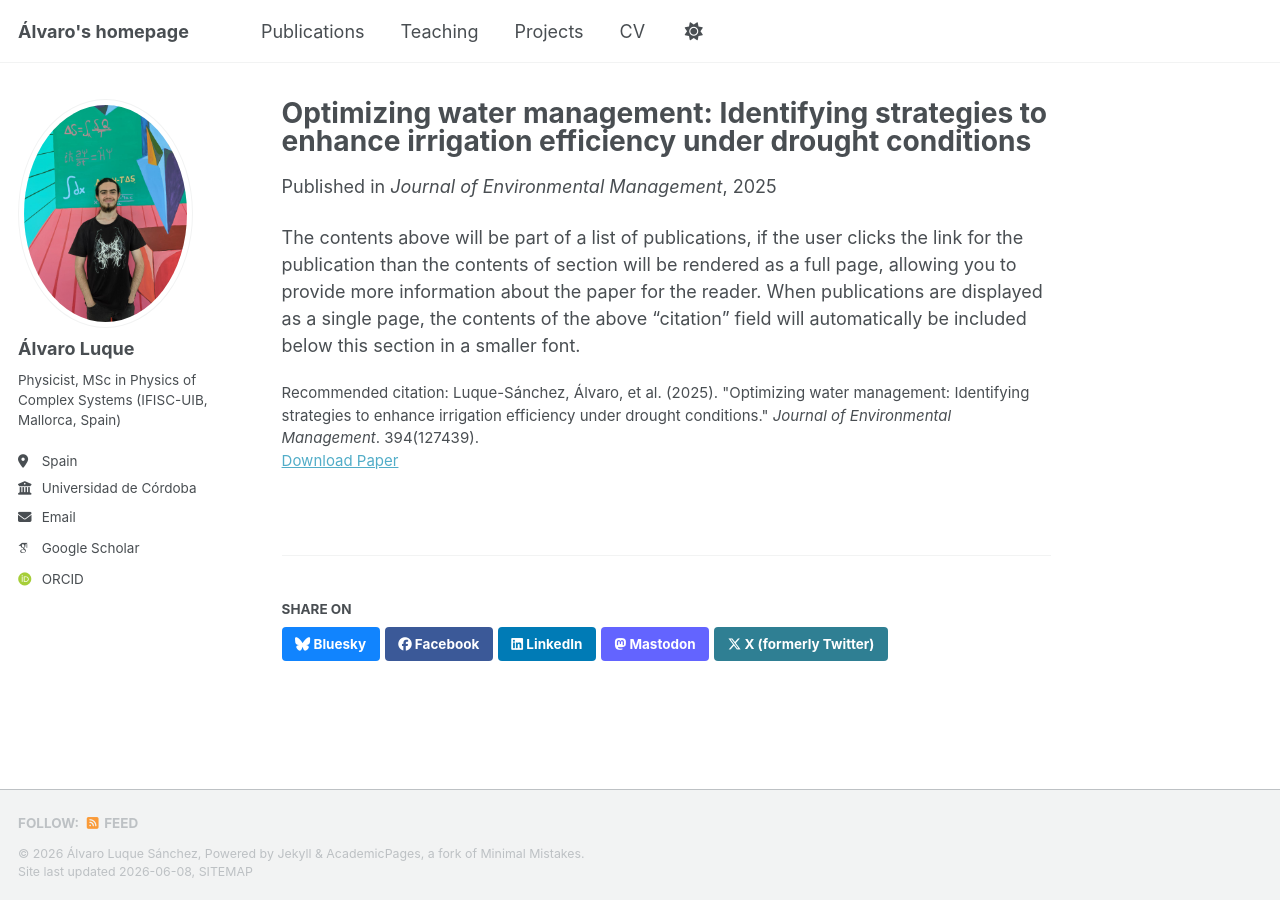
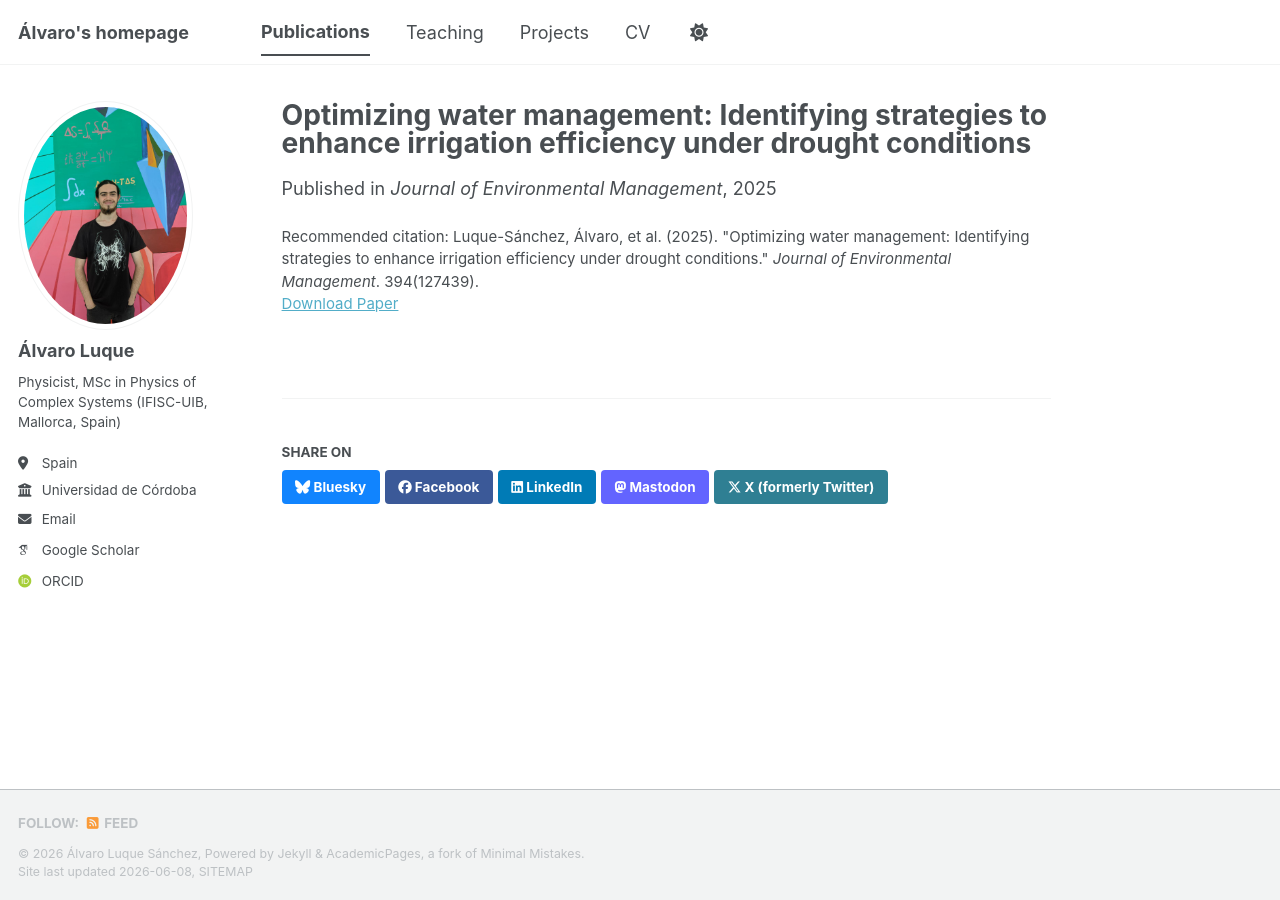
Before and after one commit to alvaro-luque/alvaro-luque.github.io, a Jekyll site: the page built from _publications/2025-11-01-optimizing-water-management.md, in a window 1280 px wide. Built offline with Jekyll 4.4.1, drawn with Linux system fonts in a browser that asks for light colours; some web fonts are replaced; a script bundle is joined from its source files by our own code; library files that are not in the unit come from our copies.

Commit message:
Update 2025-11-01-optimizing-water-management.md

```diff
--- a/_publications/2025-11-01-optimizing-water-management.md
+++ b/_publications/2025-11-01-optimizing-water-management.md
@@ -2,13 +2,12 @@
 title: "Optimizing water management: Identifying strategies to enhance irrigation efficiency under drought conditions"
 collection: publications
 category: manuscripts
-permalink: /publication/2025-11-01-optimizing-water-management
+#permalink: /publication/2025-11-01-optimizing-water-management
 excerpt: 'This study analyzes the water-energy nexus in a traditional, non-sensorized irrigation community under drought conditions (2020–2024) to identify management strategies that enhance irrigation efficiency. Electrical demand data from May 15 to October 15, when weather conditions are most unfavorable and crop seasonality drives peak irrigation demand, were examined using K-means clustering, which revealed four recurring daily load profiles each year.'
 date: 2025-11-01
 venue: 'Journal of Environmental Management'
 #slidesurl: 'https://academicpages.github.io/files/slides1.pdf'
-paperurl: 'https://www.sciencedirect.com/science/article/pii/S0301479725034152'
+paperurl: 'https://www.sciencedirect.com/science/article/pii/S0301479725034152/pdfft?md5=054dec76c2100c41d31895691c0feb6d&pid=1-s2.0-S0301479725034152-main.pdf'
 #bibtexurl: 'https://academicpages.github.io/files/bibtex1.bib'
 citation: 'Luque-Sánchez, Álvaro, et al. (2025). &quot;Optimizing water management: Identifying strategies to enhance irrigation efficiency under drought conditions.&quot; <i>Journal of Environmental Management</i>. 394(127439).'
 ---
-The contents above will be part of a list of publications, if the user clicks the link for the publication than the contents of section will be rendered as a full page, allowing you to provide more information about the paper for the reader. When publications are displayed as a single page, the contents of the above "citation" field will automatically be included below this section in a smaller font.
```
